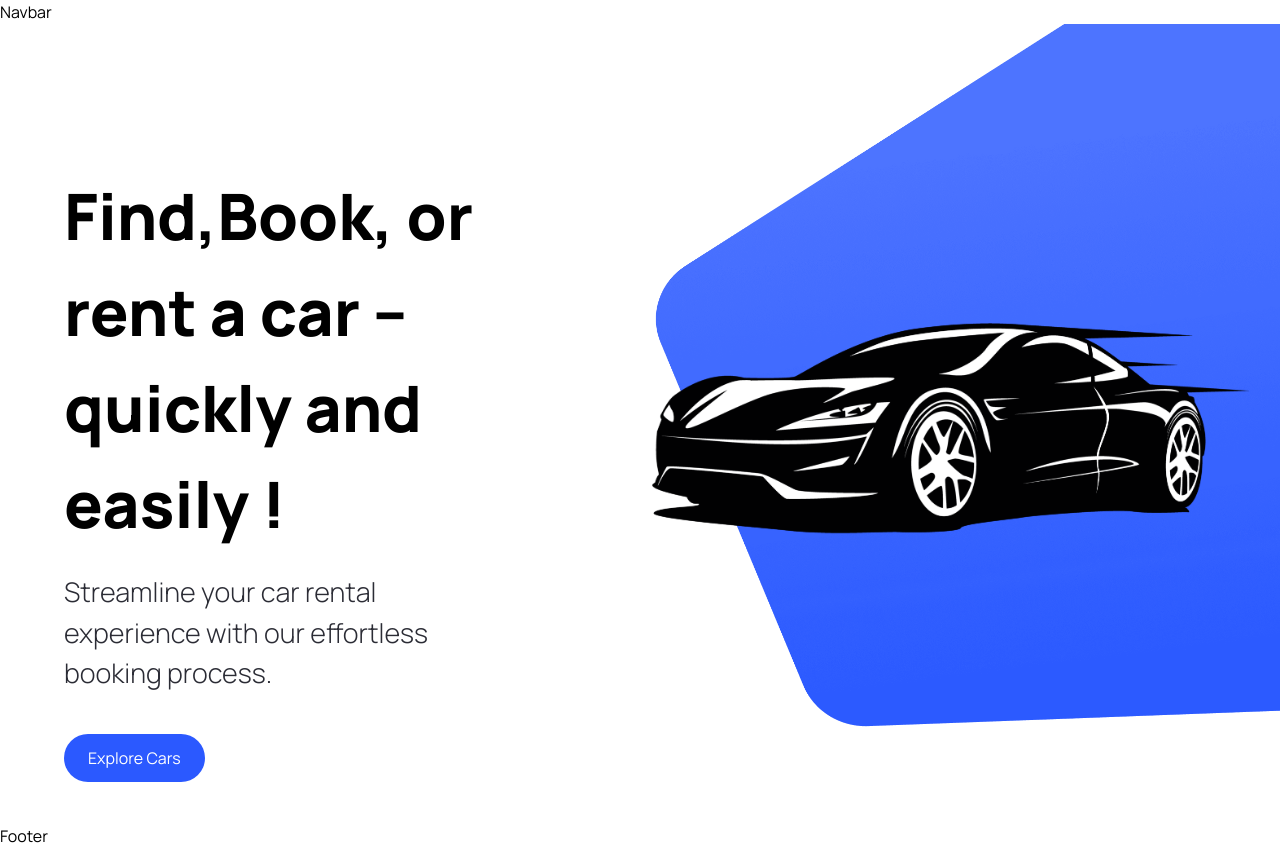
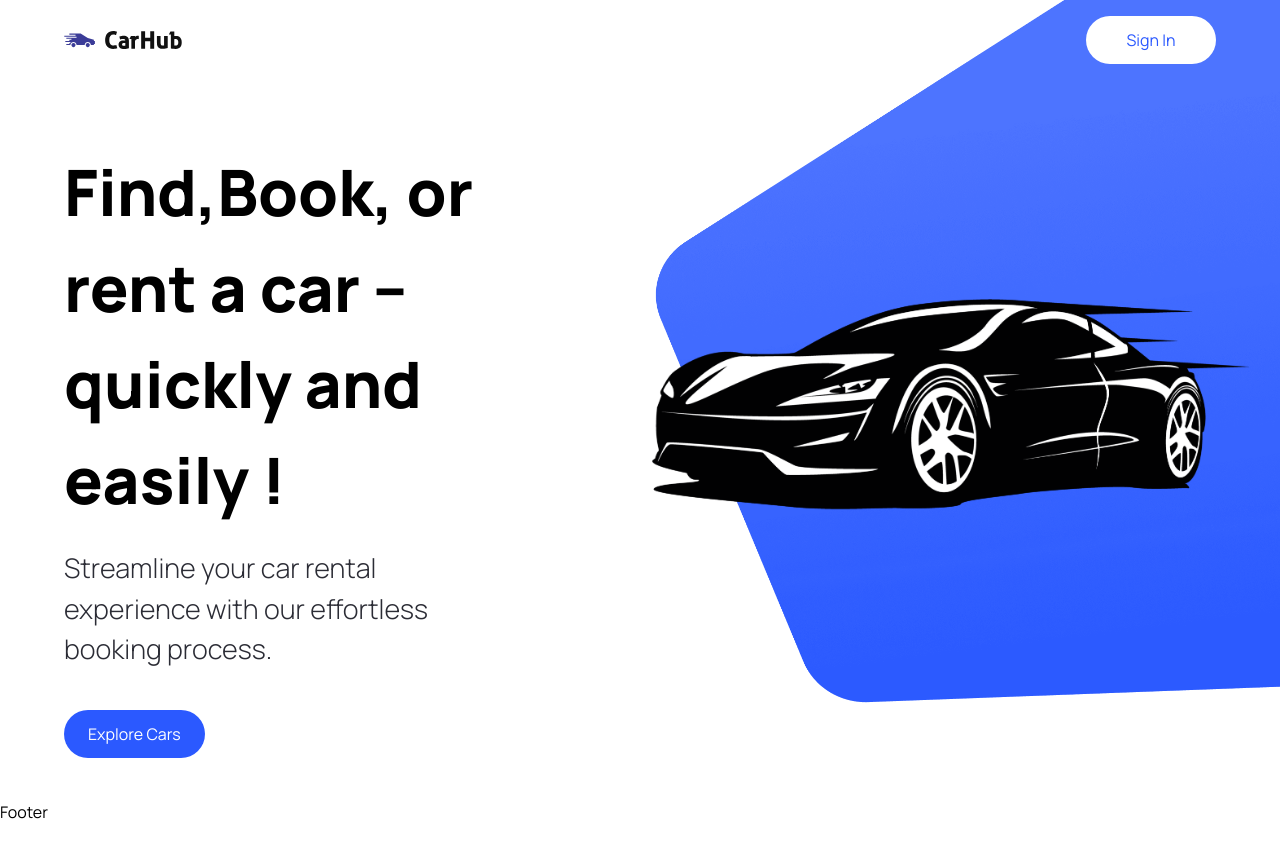
Before and after one commit to AryanT10/VelocityNext, a Next.js app in the folder velocitynext/: page / in a window 1280 px wide. After the commit the page ends 824 px from the top, so only its background shows below. Built offline with nearby package versions, Linux system fonts and the light colour scheme.

Commit message:
add layout, make buttton set Navbar

```diff
--- a/velocitynext/components/CustomButton.tsx
+++ b/velocitynext/components/CustomButton.tsx
@@ -2,11 +2,11 @@
 import { CustomButtonProps } from '@/types'
 import Image from 'next/image'
 
-const CustomButton = ({ title, containerStyles, handleClick }: CustomButtonProps) => {
+const CustomButton = ({ title, containerStyles, handleClick, btnType }: CustomButtonProps) => {
   return (
     <button
       disabled={false}
-      type={"button"}
+      type={btnType || "button"}
       className={`custom-btn ${containerStyles}`}
       onClick={handleClick}
     >
--- a/velocitynext/components/Navbar.tsx
+++ b/velocitynext/components/Navbar.tsx
@@ -1,9 +1,20 @@
-import React from 'react'
+import Link from 'next/link'
+import Image from 'next/image'
+
+import CustomButton from './CustomButton'
 
 const Navbar = () => {
-  return (
-	<div>Navbar</div>
-  )
+	return (
+		<header className="w-full absolute z-10">
+			<nav className="max-2-[1440px] mx-auto flex justify-between items-center sm:px-16 px-6 py-4">
+				<Link href="/" className="flex-center justify-center items-center">
+					<Image src="/logo.svg" alt="VelocityNext logo" width={118} height={18} className="object-contain" />
+				</Link>
+
+				<CustomButton title="Sign In" btnType="button" containerStyles="text-primary-blue rounded-full bg-white min-w-[130px]" />
+			</nav>
+		</header>
+	)
 }
 
 export default Navbar
--- a/velocitynext/types/index.ts
+++ b/velocitynext/types/index.ts
@@ -5,4 +5,5 @@
 	containerStyles?: string;
 	handleClick?:
 	MouseEventHandler<HTMLButtonElement>;
+	btnType?: "button" | "submit";
 }
```
